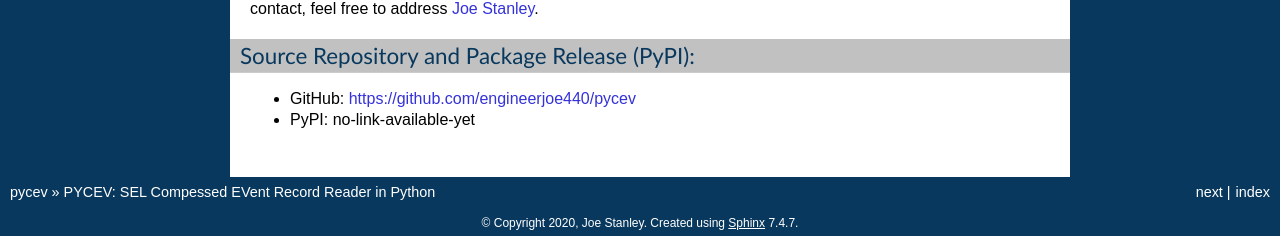
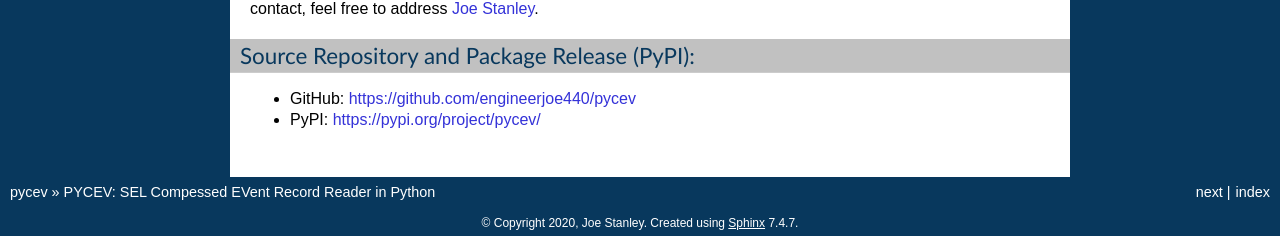
Before and after one commit to engineerjoe440/pycev, a Sphinx documentation site: the page built from source/index.rst, in a window 1280 px wide. Shown: the part 1310-1546 px from the top of the page. Built offline with Sphinx 7.4.7, drawn with Linux system fonts in a browser that asks for light colours.

Commit message:
updated web docs to illustrate new PyPI project link

```diff
--- a/source/index.rst
+++ b/source/index.rst
@@ -83,4 +83,4 @@ Source Repository and Package Release (PyPI):
 ~~~~~~~~~~~~~~~~~~~~~~~~~~~~~~~~~~~~~~~~~~~~~
 
 - GitHub: https://github.com/engineerjoe440/pycev
-- PyPI: no-link-available-yet
+- PyPI: https://pypi.org/project/pycev/
```
